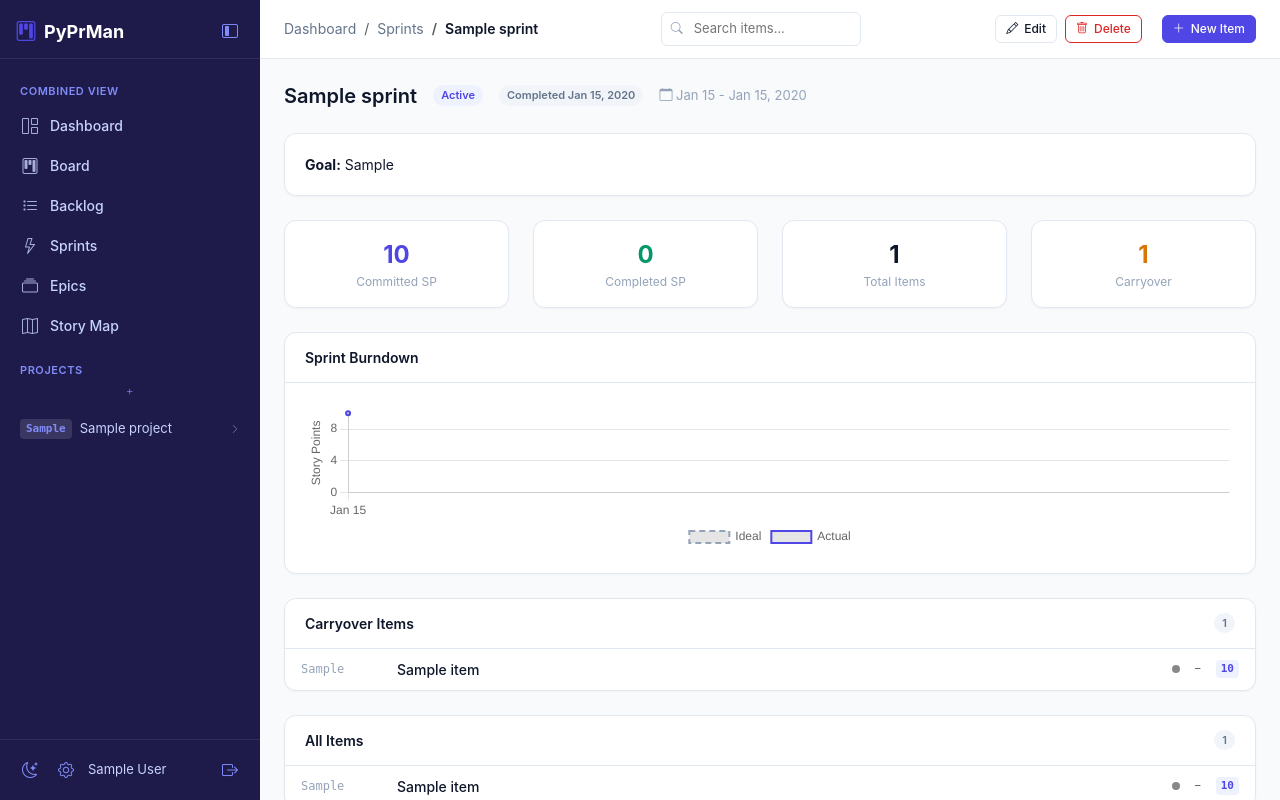
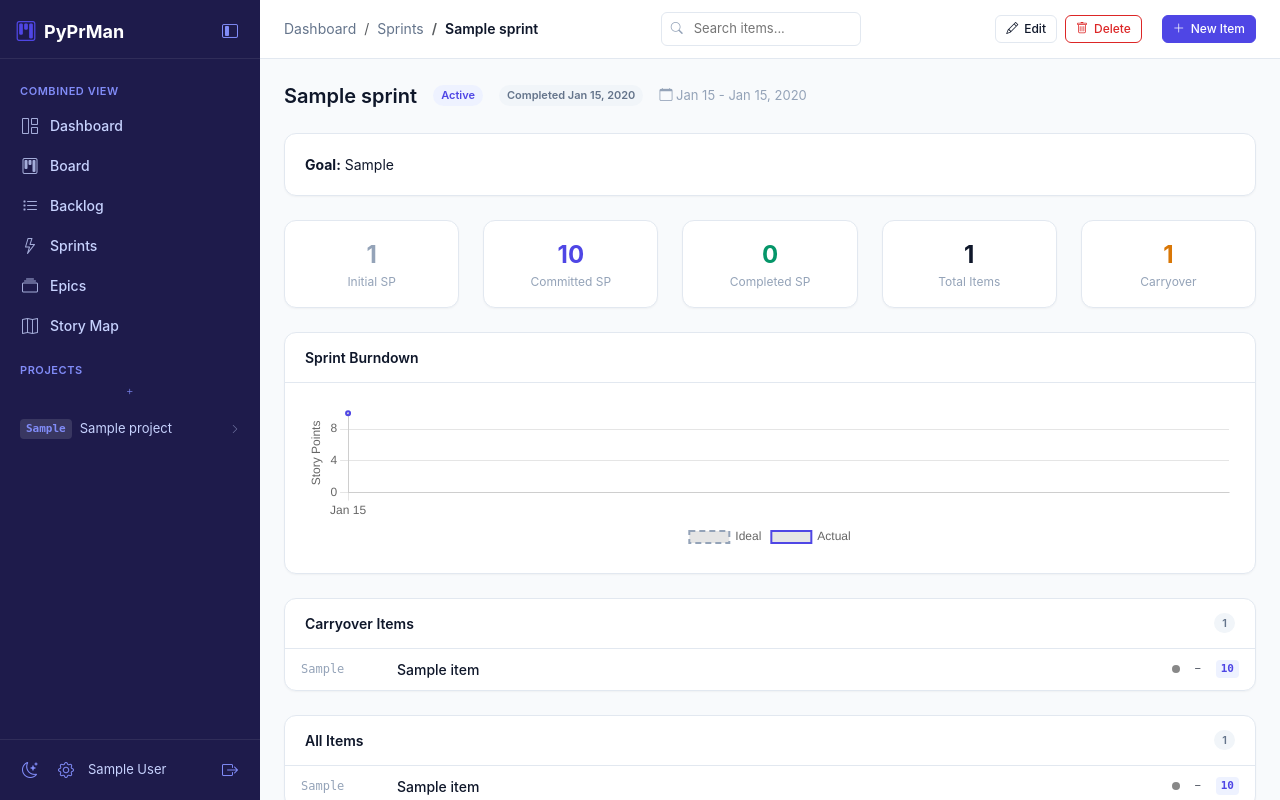
Before and after one commit to mehonal/PyPrMan, a Flask app: page /sprints/1/detail in a window 1280 px wide. Run offline with Flask 3, Linux system fonts and the light colour scheme; a user stored in the database is signed in; tables that the repository leaves empty hold one stand-in row (values such as "Sample post"); some libraries are stand-ins or nearby versions.

Commit message:
Add initially committed sp in Sprint (includes migration)

```diff
--- a/app/blueprints/api.py
+++ b/app/blueprints/api.py
@@ -496,6 +496,7 @@ def velocity_data():
         "sprints": [
             {
                 "name": s.name,
+                "initial": s.initial_committed_sp,
                 "committed": s.committed_sp_snapshot or 0,
                 "completed": s.completed_sp_snapshot or 0,
             }
--- a/app/blueprints/sprints.py
+++ b/app/blueprints/sprints.py
@@ -226,7 +226,9 @@ def edit_sprint(sprint_id):
 @sprints_bp.route("/<int:sprint_id>/start", methods=["POST"])
 @auth_required()
 def start_sprint(sprint_id):
-    sprint = Sprint.query.get_or_404(sprint_id)
+    sprint = Sprint.query.options(
+        db.selectinload(Sprint.work_items),
+    ).get_or_404(sprint_id)
     sprint_project_ids = [sp.project_id for sp in sprint.sprint_projects]
     membership = ProjectMembership.query.filter(
         ProjectMembership.user_id == current_user.id,
@@ -234,6 +236,9 @@ def start_sprint(sprint_id):
     ).first()
     if not membership:
         abort(403)
+    sprint.initial_committed_sp = sum(
+        i.story_points or 0 for i in sprint.work_items
+    )
     sprint.is_active = True
     db.session.commit()
     flash("Sprint started.", "success")
--- a/app/models/sprint.py
+++ b/app/models/sprint.py
@@ -22,6 +22,7 @@ class Sprint(db.Model):
     created_by_id = db.Column(db.Integer, db.ForeignKey("user.id"), nullable=False)
     created_at = db.Column(db.DateTime, server_default=db.func.now())
     completed_at = db.Column(db.DateTime)
+    initial_committed_sp = db.Column(db.Integer)
     committed_sp_snapshot = db.Column(db.Integer)
     completed_sp_snapshot = db.Column(db.Integer)
 
--- a/app/templates/backlog/list.html
+++ b/app/templates/backlog/list.html
@@ -74,6 +74,9 @@
         {% endif %}
         <span class="pp-badge pp-badge-muted" style="margin-left:auto;">{{ sprint_items.get(sprint.id, [])|length }} items</span>
         {% set sp_committed = sprint.committed_sp %}
+        {% if sprint.initial_committed_sp is not none %}
+        <span class="pp-sp-badge" style="cursor:default;" title="Initial commitment">{{ sprint.initial_committed_sp }} initial</span>
+        {% endif %}
         {% if sp_committed %}
         <span class="pp-sp-badge" style="cursor:default;" title="Story points: {{ sprint.completed_sp }} done / {{ sp_committed }} committed">{{ sp_committed }} SP{% if sprint.completed_sp %} ({{ sprint.completed_sp }} done){% endif %}</span>
         {% endif %}
--- a/app/templates/board/kanban.html
+++ b/app/templates/board/kanban.html
@@ -65,6 +65,7 @@
         <strong><i class="bi bi-lightning" style="color:var(--pp-primary);"></i> {{ active_sprint.name }}</strong>
         {% if active_sprint.goal %}<span class="pp-goal-text">{{ active_sprint.goal }}</span>{% endif %}
         <span style="margin-left:auto;" class="d-flex gap-3">
+            {% if active_sprint.initial_committed_sp is not none %}<span class="pp-sp-badge" style="cursor:default;" title="Initial commitment">{{ active_sprint.initial_committed_sp }} initial</span>{% endif %}
             <span class="pp-sp-badge" style="cursor:default;" title="Committed">{{ active_sprint.committed_sp }} SP committed</span>
             <span class="pp-sp-badge" style="cursor:default; background:var(--pp-success-subtle, #dcfce7); color:var(--pp-success, #16a34a);" title="Completed">{{ active_sprint.completed_sp }} done</span>
         </span>
--- a/app/templates/sprints/detail.html
+++ b/app/templates/sprints/detail.html
@@ -40,7 +40,17 @@
 {% endif %}
 
 <div class="row g-4 mb-4">
-    <div class="col-sm-6 col-lg-3">
+    {% if sprint.initial_committed_sp is not none %}
+    <div class="col-sm-6 col-lg">
+        <div class="pp-card">
+            <div class="pp-card-body text-center" style="padding:16px;">
+                <div style="font-size:1.5rem; font-weight:700; color:var(--pp-text-muted);">{{ sprint.initial_committed_sp }}</div>
+                <div style="font-size:0.75rem; color:var(--pp-text-muted);">Initial SP</div>
+            </div>
+        </div>
+    </div>
+    {% endif %}
+    <div class="col-sm-6 col-lg">
         <div class="pp-card">
             <div class="pp-card-body text-center" style="padding:16px;">
                 <div style="font-size:1.5rem; font-weight:700; color:var(--pp-primary);">{{ committed_sp }}</div>
@@ -48,7 +58,7 @@
             </div>
         </div>
     </div>
-    <div class="col-sm-6 col-lg-3">
+    <div class="col-sm-6 col-lg">
         <div class="pp-card">
             <div class="pp-card-body text-center" style="padding:16px;">
                 <div style="font-size:1.5rem; font-weight:700; color:var(--pp-success, #16a34a);">{{ completed_sp }}</div>
@@ -56,7 +66,7 @@
             </div>
         </div>
     </div>
-    <div class="col-sm-6 col-lg-3">
+    <div class="col-sm-6 col-lg">
         <div class="pp-card">
             <div class="pp-card-body text-center" style="padding:16px;">
                 <div style="font-size:1.5rem; font-weight:700;">{{ items|length }}</div>
@@ -64,7 +74,7 @@
             </div>
         </div>
     </div>
-    <div class="col-sm-6 col-lg-3">
+    <div class="col-sm-6 col-lg">
         <div class="pp-card">
             <div class="pp-card-body text-center" style="padding:16px;">
                 <div style="font-size:1.5rem; font-weight:700; color:var(--pp-warning, #d97706);">{{ carryover_items|length }}</div>
```
Also changed, not shown: app/templates/sprints/list.html (+11 -1 lines), migrations/versions/1c59f8814b48_add_initial_committed_sp_to_sprint.py (added, +32 -0 lines).
